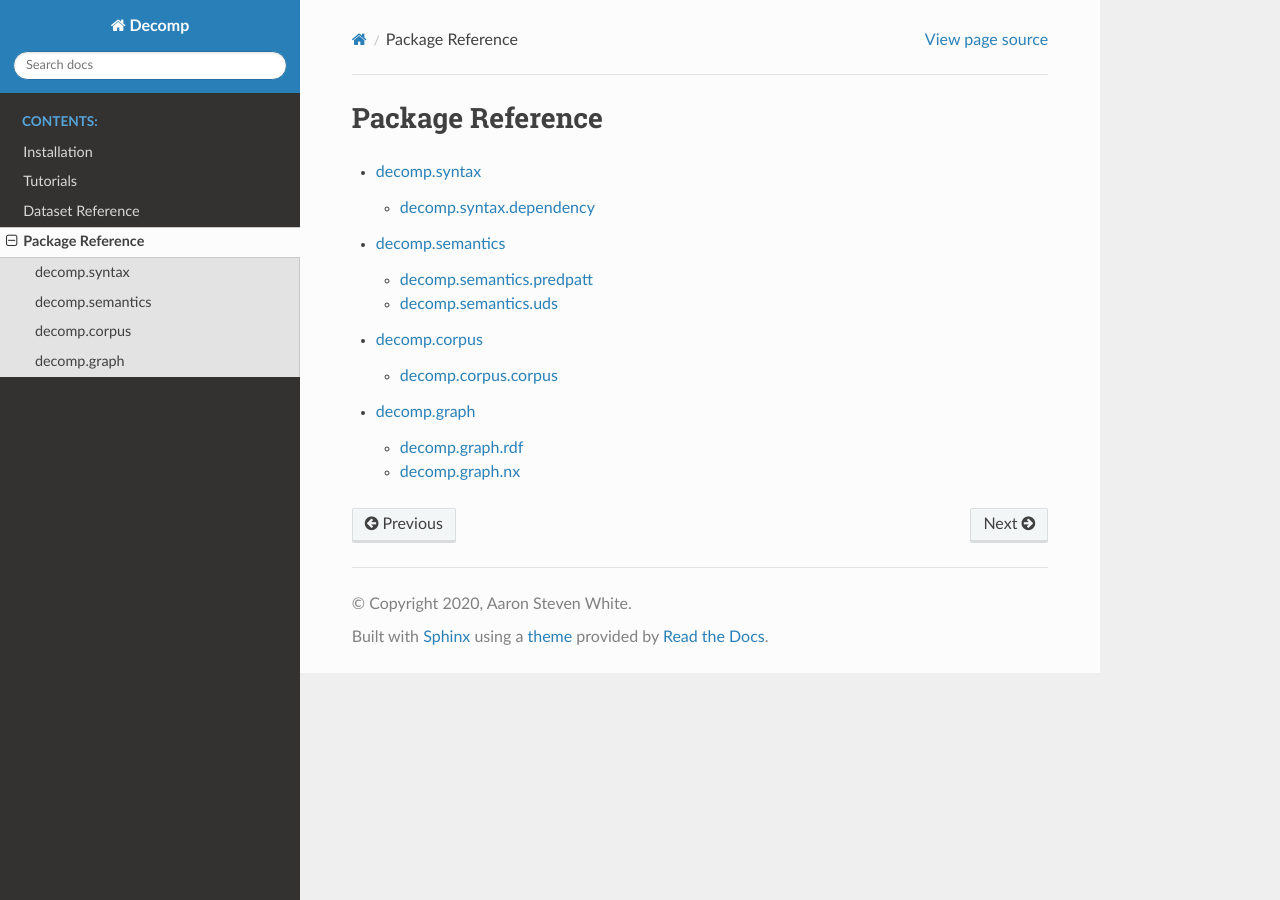
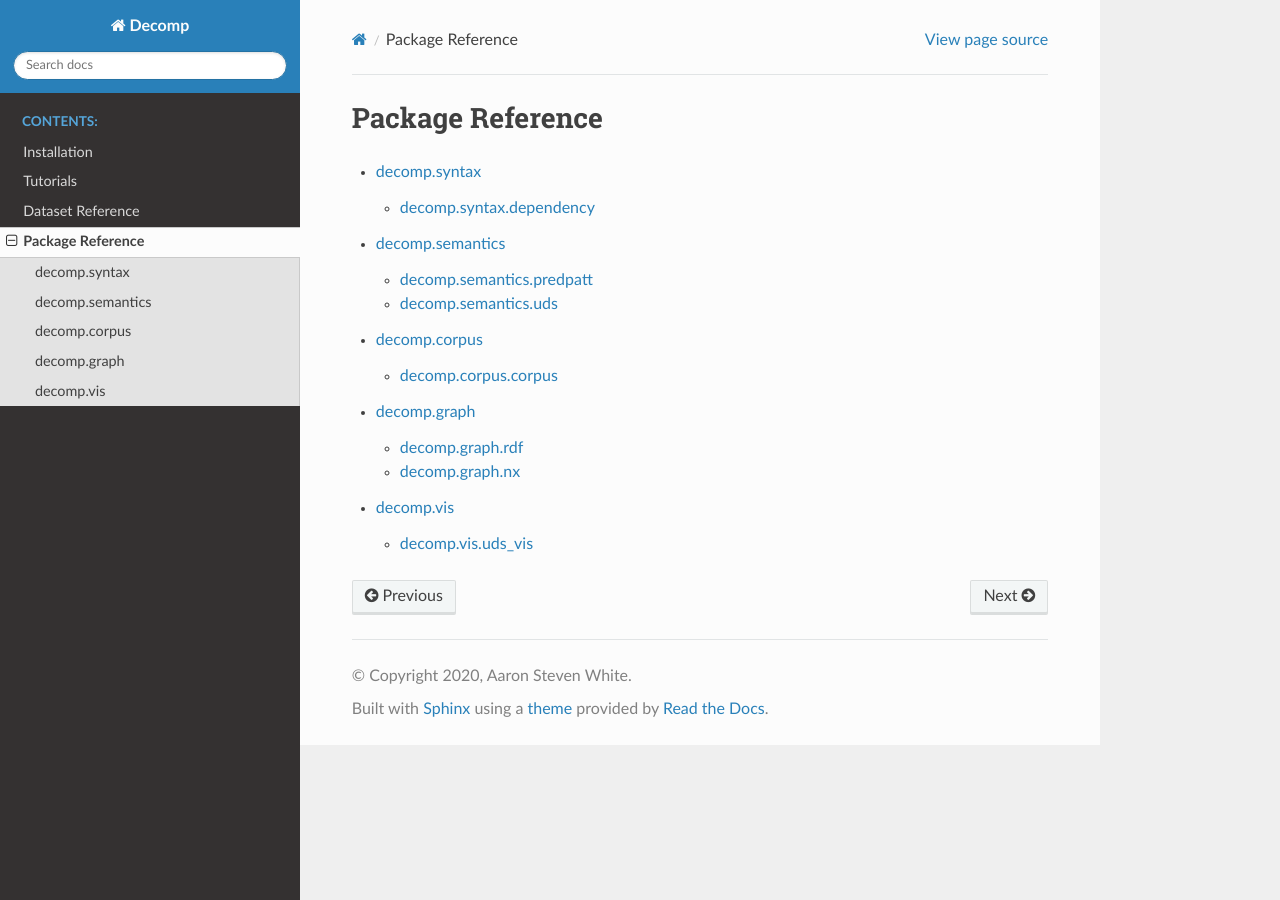
Before and after one commit to decompositional-semantics-initiative/decomp, a Sphinx documentation site: the page built from docs/source/package/index.rst, in a window 1280 px wide. Built offline with Sphinx 7.4.7 and the Read the Docs theme 2.0.0, drawn with Linux system fonts in a browser that asks for light colours.

Commit message:
build package information for vis
Former-commit-id: a22e76329cc8e65ec9897f4ae73b237e1d4ecf92
Former-commit-id: 93ff926ed5ca064abc8d5bc65f6b637fe012b1b6

```diff
--- /dev/null
+++ b/docs/source/package/decomp.vis.rst
@@ -0,0 +1,10 @@
+decomp.vis
+=============
+
+.. automodule:: decomp.vis
+   :members:
+   :undoc-members:
+   :show-inheritance:
+
+.. toctree::
+    decomp.vis.uds_vis
--- /dev/null
+++ b/docs/source/package/decomp.vis.uds_vis.rst
@@ -0,0 +1,5 @@
+decomp.vis.uds_vis
+==================
+
+.. automodule:: decomp.vis.uds_vis
+   :members:
--- a/docs/source/package/index.rst
+++ b/docs/source/package/index.rst
@@ -8,3 +8,4 @@ Package Reference
    decomp.semantics
    decomp.corpus
    decomp.graph
+   decomp.vis
```
